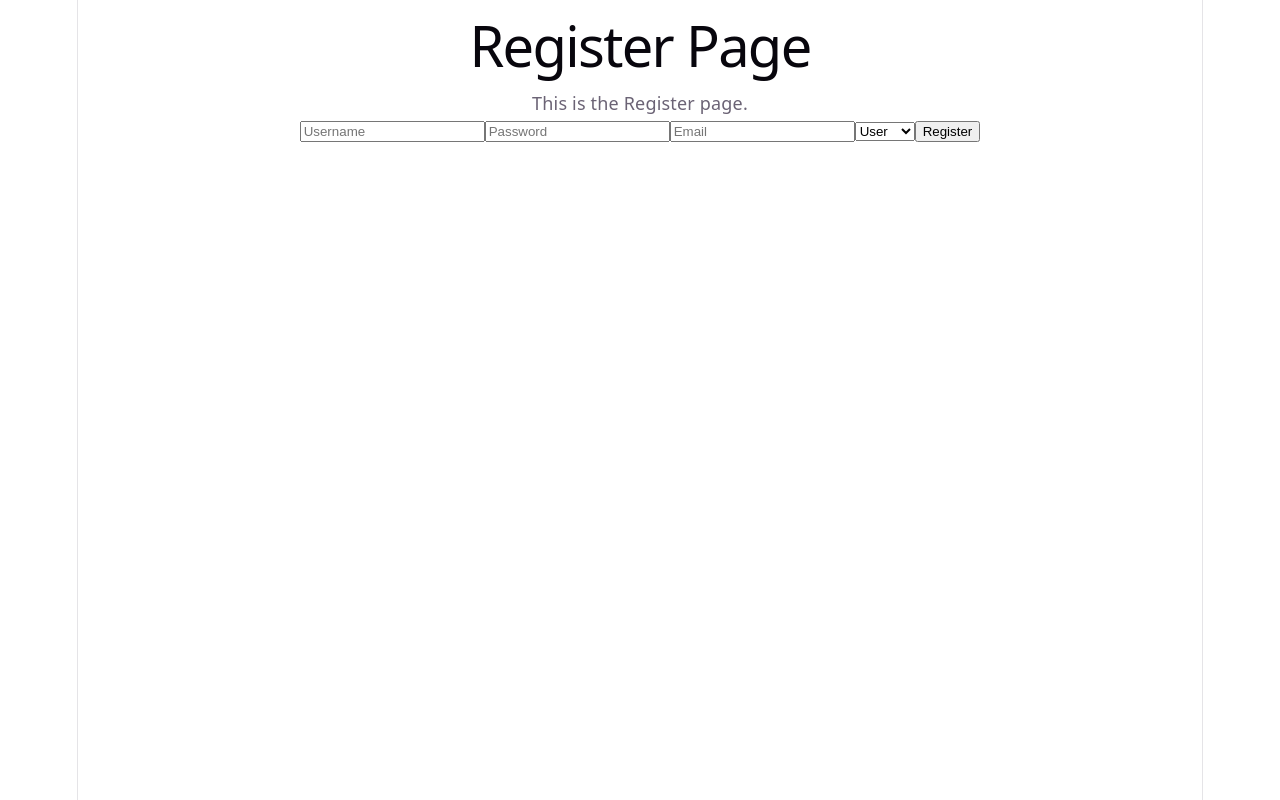
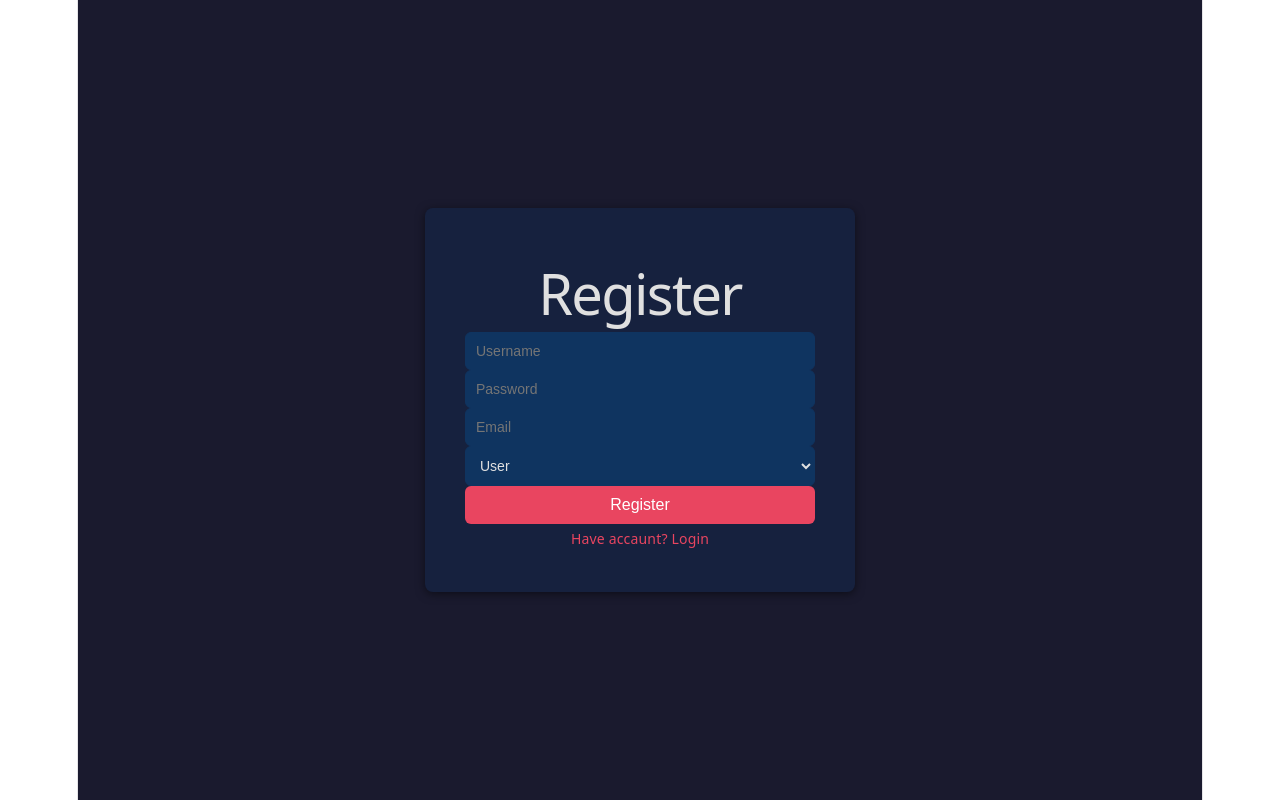
Before and after one commit to Karisha91/jiraclone-frontend, a React (Vite) app: page /register in a window 1280 px wide. Built offline with nearby package versions, Linux system fonts and the light colour scheme.

Commit message:
implemented few features and some css for navbar, login, register page

```diff
--- a/src/App.jsx
+++ b/src/App.jsx
@@ -1,34 +1,56 @@
-
-import { BrowserRouter, Routes, Route } from 'react-router-dom'
-import './App.css'
-import LoginPage from './pages/LoginPage'
-import DashboardPage from './pages/DashboardPage'
-import ProtectedRoute from './components/ProtectedRoute'
-import ProjectsPage from './pages/ProjectsPage'
-import IssuesPage from './pages/IssuesPage'
-import RegisterPage from './pages/RegisterPage'
+import { BrowserRouter, Routes, Route } from "react-router-dom";
+import "./App.css";
+import LoginPage from "./pages/LoginPage";
+import DashboardPage from "./pages/DashboardPage";
+import ProtectedRoute from "./components/ProtectedRoute";
+import ProjectsPage from "./pages/ProjectsPage";
+import IssuesPage from "./pages/IssuesPage";
+import RegisterPage from "./pages/RegisterPage";
+import IssuePage from "./pages/IssuePage";
 
 function App() {
-
-
   return (
     <BrowserRouter>
       <Routes>
         <Route path="/login" element={<LoginPage />} />
         <Route path="/register" element={<RegisterPage />} />
-      <Route path="/dashboard" element={<ProtectedRoute>
+        <Route
+          path="/dashboard"
+          element={
+            <ProtectedRoute>
               <DashboardPage />
-                                        </ProtectedRoute>} />
-        <Route path="/projects" element={<ProtectedRoute>
+            </ProtectedRoute>
+          }
+        />
+        <Route
+          path="/projects"
+          element={
+            <ProtectedRoute>
               <ProjectsPage />
-                                            </ProtectedRoute>} />
+            </ProtectedRoute>
+          }
+        />
 
-         <Route path = "/projects/:id/issues" element={<ProtectedRoute>
+            <Route path="/issues/:id" element={
+              <ProtectedRoute>
+                 <IssuePage />
+              </ProtectedRoute>
+             }
+
+              />
+
+
+        <Route
+          path="/projects/:id/issues"
+          element={
+            <ProtectedRoute>
               <IssuesPage />
-                                                          </ProtectedRoute>} />
+            </ProtectedRoute>
+          }
+        />
       </Routes>
     </BrowserRouter>
-  )
+  );
 }
 
-export default App
+export default App;
--- /dev/null
+++ b/src/components/Navbar.css
@@ -0,0 +1,40 @@
+.navbar {
+    display: flex;
+    align-items: center;
+    justify-content: space-between;
+    padding: 15px 30px;
+    background-color: #16213e;
+    box-shadow: 0 2px 10px rgba(0, 0, 0, 0.3);
+}
+
+.navbar-brand {
+    color: #e94560;
+    font-size: 22px;
+    font-weight: bold;
+    text-decoration: none;
+}
+.navbar-links {
+    display: flex;
+    gap: 20px;
+}
+.navbar-links a {
+    color: #e0e0e0;
+    text-decoration: none;
+    font-size: 15px;
+}
+.navbar-links a:hover {
+    color: #e94560;
+}
+.navbar-logout {
+    background-color: #e94560;
+    color: white;
+    border: none;
+    padding: 8px 16px;
+    border-radius: 6px;
+    cursor: pointer;
+    font-size: 14px;
+}
+
+.navbar-logout:hover {
+    background-color: #c73652;
+}
--- /dev/null
+++ b/src/components/Navbar.jsx
@@ -0,0 +1,29 @@
+import { useNavigate } from "react-router-dom";
+import { Link } from "react-router-dom";
+import "./Navbar.css";
+
+
+function Navbar() {
+
+    const navigate = useNavigate()
+
+    const handleLogout = () => {
+        localStorage.removeItem('token')
+        navigate('/login')
+    }
+
+
+    return (
+        <div className="navbar">
+        <span className="navbar-brand">Jira clone</span>
+            <div className="navbar-links">
+            <Link to="/dashboard">Dashboard</Link>
+            <Link to="/projects">Projects</Link>
+
+            </div>
+            <button className="navbar-logout" onClick={handleLogout}>Logout</button>
+        </div>
+    );
+}
+
+export default Navbar;
--- a/src/pages/DashboardPage.jsx
+++ b/src/pages/DashboardPage.jsx
@@ -1,4 +1,5 @@
-import { useNavigate } from 'react-router-dom'
+
+import Navbar from '../components/Navbar'
 
 
 function DashboardPage() {
@@ -8,25 +9,12 @@ function DashboardPage() {
     const decoded = JSON.parse(atob(payload))
 
 
-    const navigate = useNavigate()
-
-    const handleLogout = () => {
-        localStorage.removeItem('token')
-        navigate('/login')
-    }
-
-    const handleViewProjects = () => {
-        navigate('/projects')
-    }
-
-
 
     return (
         <div>
+            <Navbar />
             <h1>Dashboard</h1>
             <p>Welcome to Jira Clone {decoded.sub}!</p>
-            <button onClick={handleLogout}>Logout</button>
-            <button onClick={handleViewProjects}>View Projects</button>
 
         </div>
     )
--- /dev/null
+++ b/src/pages/IssuePage.jsx
@@ -0,0 +1,86 @@
+import { useEffect, useState } from "react";
+import { useParams } from "react-router-dom";
+import Navbar from "../components/Navbar";
+
+
+
+function IssuePage() {
+    const [issue, setIssue] = useState(null);
+    const [isEditing, setIsEditing] = useState(false);
+    const [error, setError] = useState("");
+    const { id } = useParams();
+
+useEffect(() => {
+    fetch(`http://localhost:8080/api/issues/${id}`, {
+        headers: {
+            Authorization: `Bearer ${localStorage.getItem("token")}`
+        }
+    })
+    .then(response => response.json())
+    .then(data => setIssue(data))
+
+}, []);
+
+
+const updateIssue = () => {
+    fetch(`http://localhost:8080/api/issues/${id}`, {
+        method: "PUT",
+        headers: {
+            Authorization: `Bearer ${localStorage.getItem("token")}`,
+            "Content-Type": "application/json",
+        },
+        body: JSON.stringify({ title: issue.title, description: issue.description, status: issue.status, priority: issue.priority }),
+    }).then((res) => {
+        if (res.ok) {
+            setError("Update successful");
+            setIsEditing(false);
+        } else {
+            setError("Failed to update issue");
+        }
+
+    });
+}
+
+    return (
+        <div>
+            <Navbar />
+            <h1>Issue Page</h1>
+            {error && <p style={{ color: "green" }}>{error}</p>}
+
+            {issue && (
+                <div>
+
+                    <h2>{issue.title}</h2>
+                    <p>{issue.description}</p>
+                    <p>Status: {issue.status}</p>
+                    <p>Priority: {issue.priority}</p>
+                    <button onClick={() => setIsEditing(true)}>Edit issue</button>
+                </div>
+            )}
+            {isEditing && (
+                <div>
+                    <input type="text" value={issue.title} onChange={(e) => setIssue({ ...issue, title: e.target.value })} />
+                    <textarea value={issue.description} onChange={(e) => setIssue({ ...issue, description: e.target.value })} />
+                    <select value={issue.status} onChange={(e) => setIssue({ ...issue, status: e.target.value })}>
+                        <option value="TO_DO">To Do</option>
+                        <option value="IN_PROGRESS">In Progress</option>
+                        <option value="IN_REVIEW">In Review</option>
+                        <option value="DONE">Done</option>
+                    </select>
+                    <select value={issue.priority} onChange={(e) => setIssue({ ...issue, priority: e.target.value })}>
+                        <option value="LOW">Low</option>
+                        <option value="MEDIUM">Medium</option>
+                        <option value="HIGH">High</option>
+                        <option value="CRITICAL">Critical</option>
+                    </select>
+                    <button onClick={updateIssue}>Save Changes</button>
+
+                </div>
+
+            )}
+
+        </div>
+    );
+}
+
+export default IssuePage;
--- a/src/pages/IssuesPage.jsx
+++ b/src/pages/IssuesPage.jsx
@@ -1,6 +1,8 @@
 import { useEffect, useState } from "react";
 import { useParams } from "react-router-dom";
-
+import { useNavigate } from "react-router-dom";
+import { Link } from "react-router-dom";
+import Navbar from "../components/Navbar";
 
 function IssuesPage() {
 
@@ -9,8 +11,9 @@ function IssuesPage() {
     const [description, setDescription] = useState("");
     const [status, setStatus] = useState("TO_DO");
     const [priority, setPriority] = useState("LOW");
+    const [loading, setLoading] = useState(false);
 
-
+    const navigate = useNavigate();
     const { id } = useParams();
 
     const handleDeleteIssue = (issueId) => {
@@ -45,6 +48,7 @@ function IssuesPage() {
 
 
 useEffect(() => {
+    setLoading(true);
     fetch(`http://localhost:8080/api/issues/project/${id}`, {
         headers: {
             Authorization: `Bearer ${localStorage.getItem("token")}`,
@@ -52,20 +56,28 @@ useEffect(() => {
     })  .then((response) => response.json())
         .then((data) => {
             setIssues(data);
+            setLoading(false);
         });
 }, [id]);
 
 
   return (
     <div>
+        <Navbar />
       <h1>Issues Page</h1>
+        {loading && <p>Loading issues...</p>}
+      <button onClick={() => navigate("/projects")}>Back to projects</button>
 
         {issues.map((issue) => (
             <div key={issue.id}>
+                <Link to={`/issues/${issue.id}`}>
                 <h2>{`Title: ${issue.title}`}</h2>
+                </Link>
+                <button onClick={() => handleDeleteIssue(issue.id)}>delete</button>
                 <h4>{`Status: ${issue.status}, Priority: ${issue.priority}`}</h4>
-                <p>{issue.description}</p>
-                <button onClick={() => handleDeleteIssue(issue.id)}>delete</button>
+                <p>{`Description: ${issue.description}`}</p>
+
+
             </div>
         ))}
 
--- /dev/null
+++ b/src/pages/LoginPage.css
@@ -0,0 +1,60 @@
+.login-container {
+    display: flex;
+    flex-direction: column;
+    align-items: center;
+    justify-content: center;
+    height: 100vh;
+    background-color: #1a1a2e;
+}
+
+.login-card {
+    background: #16213e;
+    padding: 40px;
+    border-radius: 8px;
+    box-shadow: 0 2px 10px rgba(0, 0, 0, 0.5);
+    width: 350px;
+    display: flex;
+    flex-direction: column;
+    gap: 15px;
+}
+
+.login-card h1 {
+    color: #e0e0e0;
+    text-align: center;
+    margin-bottom: 10px;
+}
+.login-card input {
+    width: 100%;
+    padding: 10px;
+    border-radius: 6px;
+    border: 1px solid #0f3460;
+    background-color: #0f3460;
+    color: #e0e0e0;
+    font-size: 14px;
+    box-sizing: border-box;
+}
+
+.login-card button {
+    width: 100%;
+    padding: 10px;
+    background-color: #e94560;
+    color: white;
+    border: none;
+    border-radius: 6px;
+    font-size: 16px;
+    cursor: pointer;
+}
+
+.login-card button:hover {
+    background-color: #c73652;
+}
+.login-card a {
+    color: #e94560;
+    text-align: center;
+    font-size: 14px;
+    text-decoration: none;
+}
+
+.login-card a:hover {
+    text-decoration: underline;
+}
--- a/src/pages/LoginPage.jsx
+++ b/src/pages/LoginPage.jsx
@@ -1,5 +1,7 @@
 import { useState } from "react";
 import { useNavigate } from "react-router-dom";
+import { Link } from "react-router-dom";
+import "./LoginPage.css";
 
 function LoginPage() {
   const [username, setUsername] = useState("");
@@ -31,8 +33,10 @@ function LoginPage() {
 };
 
   return (
-    <div>
-      <button onClick={() => navigate("/register")}>Register</button>
+    <div className="login-container">
+      <div className="login-card">
+
+
       <h1>Login</h1>
       {error && <p style={{ color: "red" }}>{error}</p>}
       <form onSubmit={handleSubmit}>
@@ -50,6 +54,8 @@ function LoginPage() {
         />
         <button type="submit">Login</button>
       </form>
+      <Link to = "/register">Dont have accaunt ? Register</Link>
+      </div>
     </div>
   );
 }
--- a/src/pages/ProjectsPage.jsx
+++ b/src/pages/ProjectsPage.jsx
@@ -1,11 +1,13 @@
 import React, { useEffect, useState } from "react";
 import { Link } from "react-router-dom";
+import Navbar from "../components/Navbar";
 
 function ProjectsPage() {
 
   const [projectName, setProjectName] = useState("");
   const [description, setDescription] = useState("");
   const [projects, setProjects] = useState([]);
+  const [loading, setLoading] = useState(false);
 
 
   const handleDelete = (id) => {
@@ -38,6 +40,7 @@ function ProjectsPage() {
 
 
   useEffect(() => {
+    setLoading(true);
     fetch("http://localhost:8080/api/projects", {
       headers: {
         Authorization: `Bearer ${localStorage.getItem("token")}`,
@@ -46,14 +49,17 @@ function ProjectsPage() {
       .then((response) => response.json())
       .then((data) => {
         setProjects(data);
+        setLoading(false);
       });
   }, []);
 
 
   return (
     <div>
+      <Navbar />
       <h1>Projects</h1>
       <p>This is the Projects page.</p>
+      {loading && <p>Loading projects...</p>}
       {projects.map((project) => (
         <div key={project.id}>
           <Link to={`/projects/${project.id}/issues`}>
--- /dev/null
+++ b/src/pages/RegisterPage.css
@@ -0,0 +1,67 @@
+.register-container {
+    display: flex;
+    flex-direction: column;
+    align-items: center;
+    justify-content: center;
+    height: 100vh;
+    background-color: #1a1a2e;
+}
+.register-card {
+    background: #16213e;
+    padding: 40px;
+    border-radius: 8px;
+    box-shadow: 0 2px 10px rgba(0, 0, 0, 0.5);
+    width: 350px;
+    display: flex;
+    flex-direction: column;
+    gap: 15px;
+}
+.register-card h1 {
+    color: #e0e0e0;
+    text-align: center;
+    margin-bottom: 10px;
+}
+.register-card input {
+    width: 100%;
+    padding: 10px;
+    border-radius: 6px;
+    border: 1px solid #0f3460;
+    background-color: #0f3460;
+    color: #e0e0e0;
+    font-size: 14px;
+    box-sizing: border-box;
+}
+.register-card button {
+    width: 100%;
+    padding: 10px;
+    background-color: #e94560;
+    color: white;
+    border: none;
+    border-radius: 6px;
+    font-size: 16px;
+    cursor: pointer;
+}
+
+.register-card button:hover {
+    background-color: #c73652;
+}
+.register-card a {
+    color: #e94560;
+    text-align: center;
+    font-size: 14px;
+    text-decoration: none;
+}
+
+.register-card a:hover {
+    text-decoration: underline;
+}
+.register-card select {
+    width: 100%;
+    padding: 10px;
+    border-radius: 6px;
+    border: 1px solid #0f3460;
+    background-color: #0f3460;
+    color: #e0e0e0;
+    font-size: 14px;
+    box-sizing: border-box;
+}
--- a/src/pages/RegisterPage.jsx
+++ b/src/pages/RegisterPage.jsx
@@ -1,9 +1,11 @@
 import React, { useState } from "react";
 import { useNavigate } from "react-router-dom";
+import { Link } from "react-router-dom";
+import "./RegisterPage.css";
 
 function RegisterPage() {
 
-    const navigate = useNavigate();
+const navigate = useNavigate();
 
 const [username, setUsername] = useState("");
 const [password, setPassword] = useState("");
@@ -30,9 +32,10 @@ const handleRegister = (e) => {
 
 
     return (
-        <div>
-            <h1>Register Page</h1>
-            <p>This is the Register page.</p>
+        <div className="register-container">
+            <div className="register-card">
+             <h1>Register</h1>
+
             {error && <p style={{ color: "red" }}>{error}</p>}
             <form onSubmit={handleRegister}>
 
@@ -42,9 +45,12 @@ const handleRegister = (e) => {
                 <select value={role} onChange={(e) => setRole(e.target.value)}>
                     <option value="USER">User</option>
                     <option value="ADMIN">Admin</option>
+                    <option value="DEVELOPER">Developer</option>
                 </select>
                 <button type="submit">Register</button>
+                <Link to = "/login">Have accaunt? Login</Link>
             </form>
+            </div>
         </div>
     );
 }
```
Lines whose indentation alone changed are shown as unchanged.
